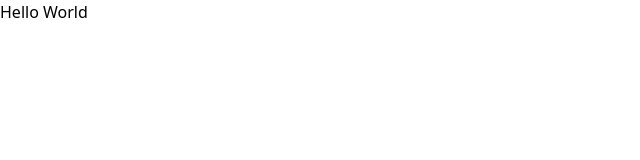
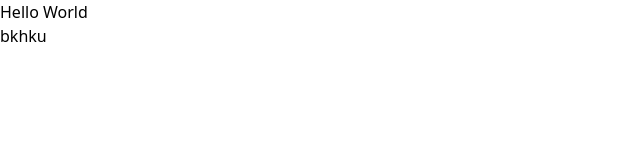
Before and after one commit to argaNeshaaa/UAS_Tool, a website: page src/index.html in a window 1280 px wide. Shown: the full height of the page, 0-640 px from the left. Drawn offline with Linux system fonts and the light colour scheme.

Commit message:
suhkihuh

```diff
--- a/src/index.html
+++ b/src/index.html
@@ -8,5 +8,6 @@
   </head>
   <body>
     <h1>Hello World</h1>
+    <h2>bkhku</h2>
   </body>
 </html>
```
